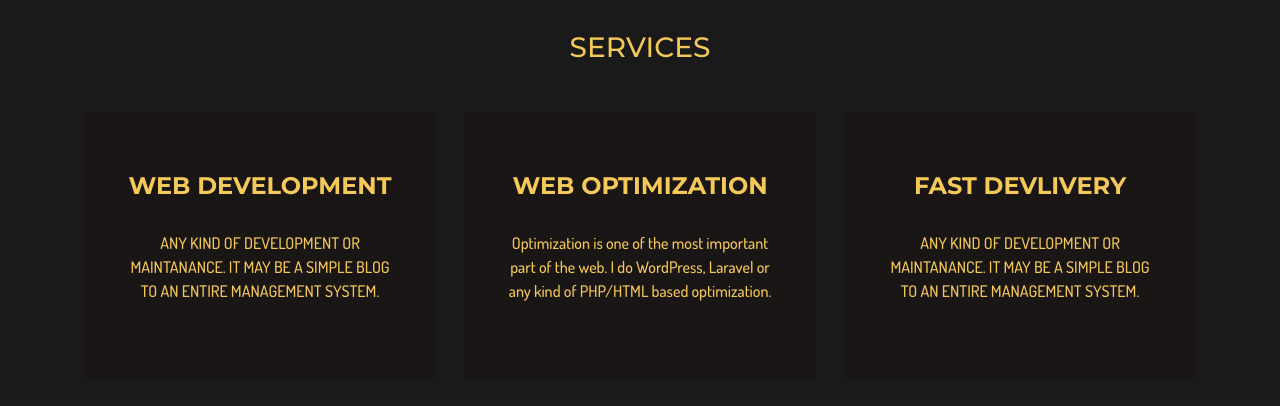
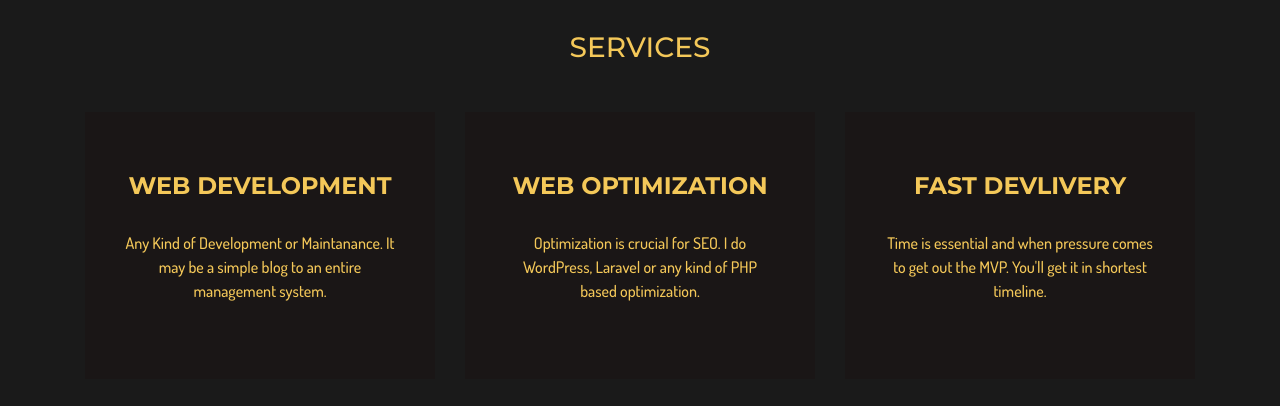
Before and after one commit to ittisafur/ittisafur.github.io, a plain HTML site: page index.html in a window 1280 px wide. Shown: the part 535-941 px from the top of the page. Drawn offline with nearby package versions, Linux system fonts and the light colour scheme; a script that the page names is missing.

Commit message:
Fixies v3

```diff
--- a/index.html
+++ b/index.html
@@ -218,9 +218,9 @@
                             <div class="front-services__1">
                                 <h4>Web Development</h4>
                                 <p>
-                                    ANY KIND OF DEVELOPMENT OR MAINTANANCE. IT
-                                    MAY BE A SIMPLE BLOG TO AN ENTIRE MANAGEMENT
-                                    SYSTEM.
+                                    Any Kind of Development or Maintanance. It
+                                    may be a simple blog to an entire management
+                                    system.
                                 </p>
                             </div>
                         </div>
@@ -228,9 +228,9 @@
                             <div class="front-services__2">
                                 <h4>Web Optimization</h4>
                                 <p>
-                                    Optimization is one of the most important
-                                    part of the web. I do WordPress, Laravel or
-                                    any kind of PHP/HTML based optimization.
+                                    Optimization is crucial for SEO. I do
+                                    WordPress, Laravel or any kind of PHP based
+                                    optimization.
                                 </p>
                             </div>
                         </div>
@@ -238,9 +238,9 @@
                             <div class="front-services__3">
                                 <h4>Fast Devlivery</h4>
                                 <p>
-                                    ANY KIND OF DEVELOPMENT OR MAINTANANCE. IT
-                                    MAY BE A SIMPLE BLOG TO AN ENTIRE MANAGEMENT
-                                    SYSTEM.
+                                    Time is essential and when pressure comes to
+                                    get out the MVP. You'll get it in shortest
+                                    timeline.
                                 </p>
                             </div>
                         </div>
```
Also changed, not shown: services.html (+9 -4 lines).
